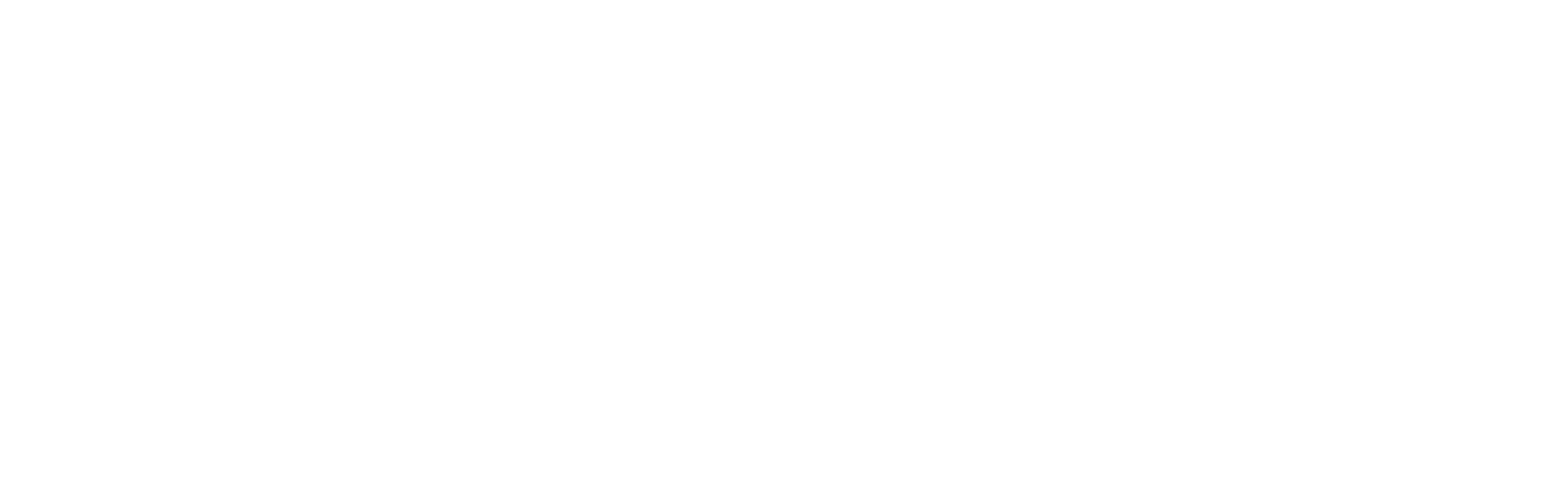
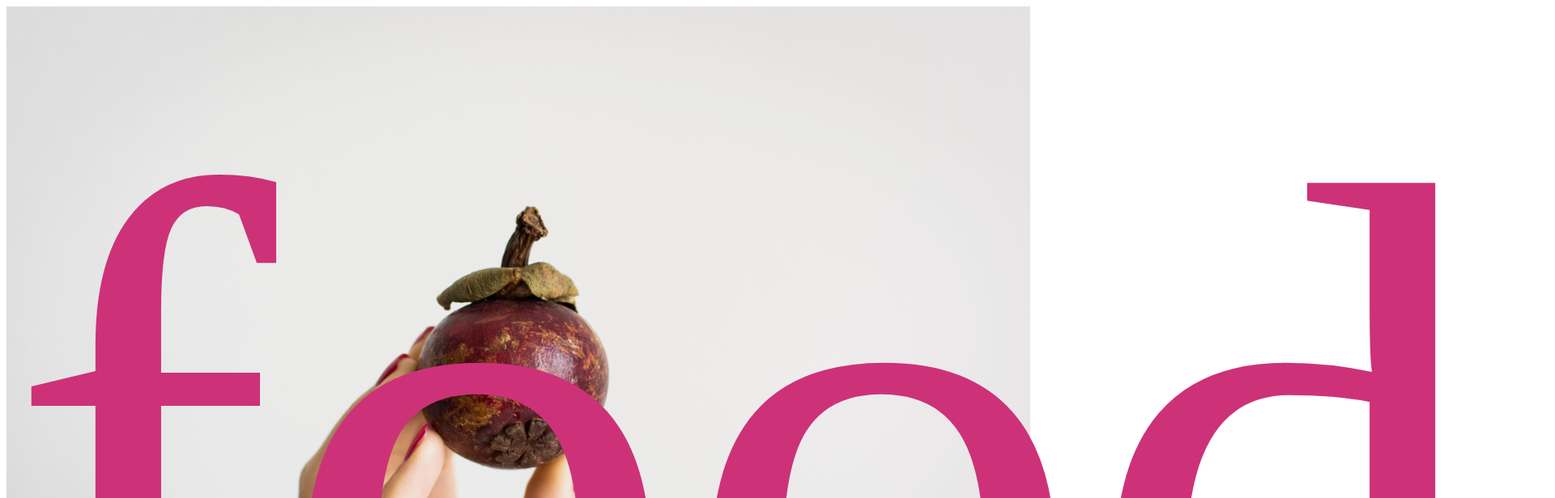
Before and after one commit to karabayse/food, a website: page index.html in a window 1280 px wide. Shown: the top 616 px of the page at 81% size, 1920 px wide, since content can reach past the window. Drawn offline with Linux system fonts and the light colour scheme.

Commit message:
added home background image and text

```diff
--- a/index.html
+++ b/index.html
@@ -2,9 +2,19 @@
 <html>
   <head>
     <meta charset="utf-8">
+    <link rel="stylesheet" href="styles.css">
+    <script src="client.js" charset="utf-8"></script>
     <title>Food</title>
   </head>
   <body>
 
+    <div class="homeBackgroundDiv">
+
+      <div class="food">
+        food.
+      </div>
+
+    </div>
+
   </body>
 </html>
--- a/styles.css
+++ b/styles.css
@@ -0,0 +1,19 @@
+.homeBackgroundDiv {
+  min-height: 1200px;
+  background: linear-gradient(
+      rgba(0, 0, 0, 0.05),
+      rgba(0, 0, 0, 0.05)
+    ),
+  url("food.jpeg") no-repeat center center fixed;
+  -webkit-background-size: cover;
+  -moz-background-size: cover;
+  -o-background-size: cover;
+  background-size: cover;
+}
+
+.food {
+  color: #CD3278;
+  /* text-align: right; */
+  /* padding-right: 20px; */
+  font-size: 1000px;
+}
```
Also changed, not shown: food.jpeg (added).
